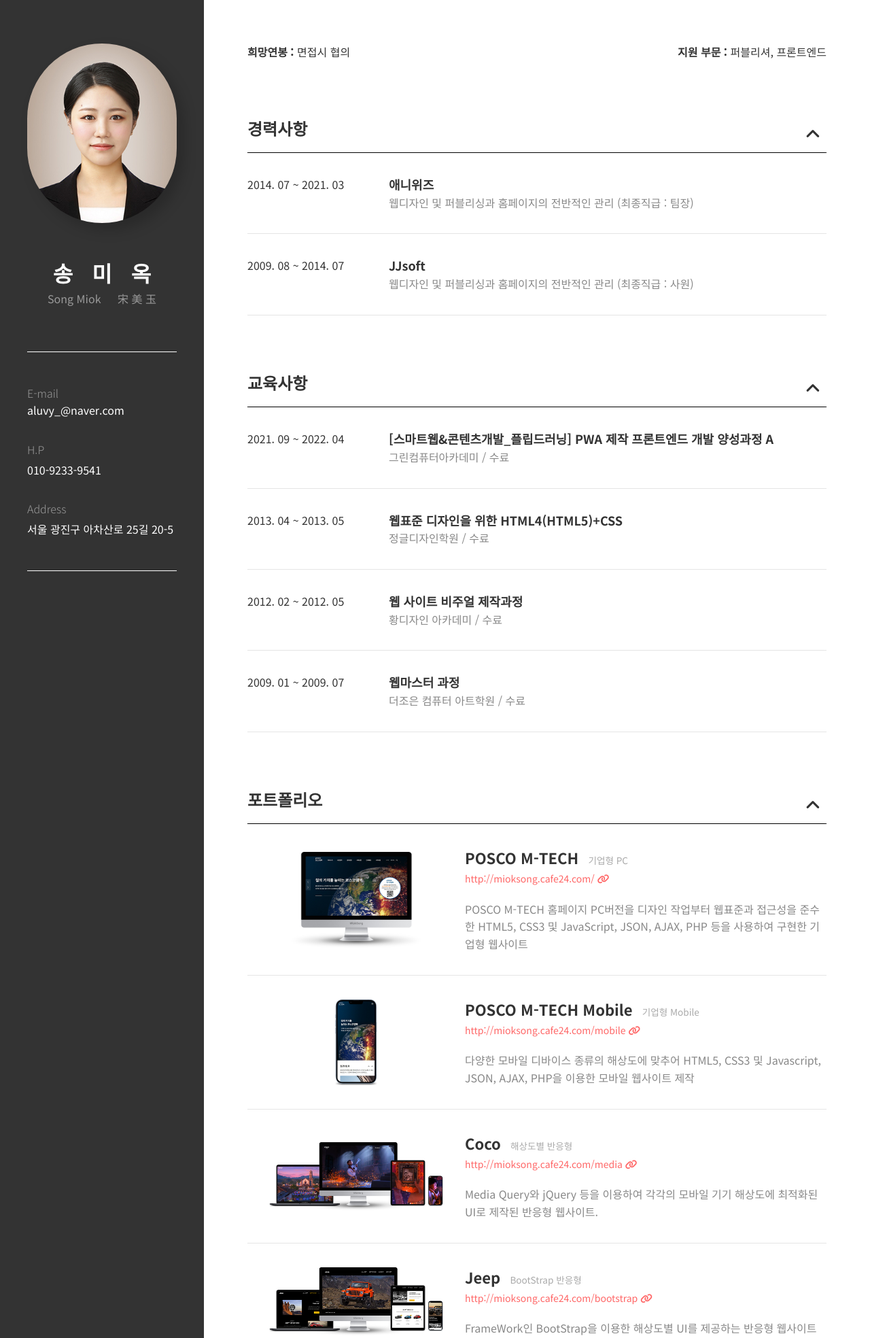
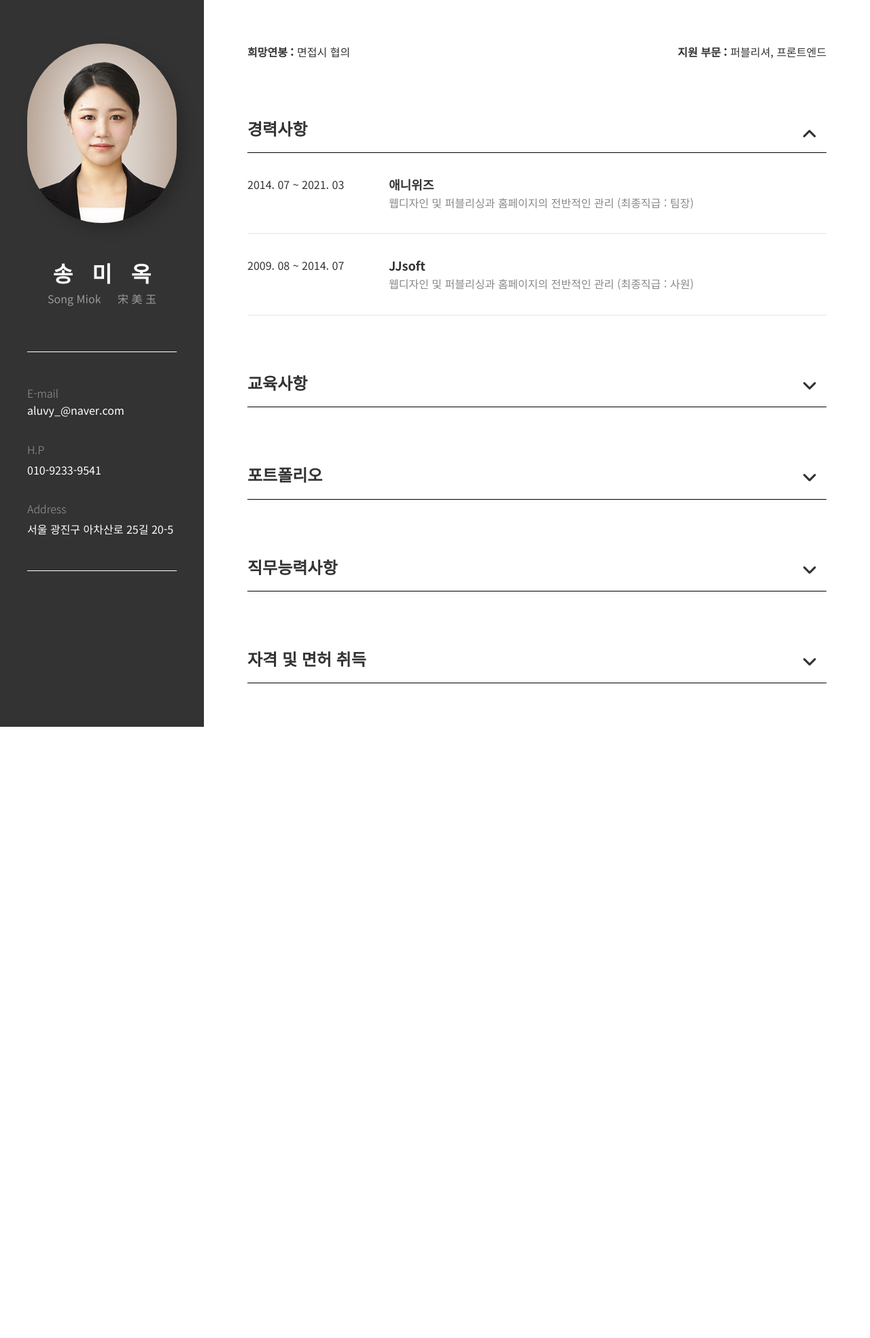
Before and after one commit to aluvy/www, a PHP site: page /resume/resume2.html in a window 1280 px wide. Shown: the top 1968 px of the page at 68% size. After the commit the page ends 1069 px from the top, so only its background shows below. Run offline with PHP 8.4, Linux system fonts and the light colour scheme; some libraries are stand-ins or nearby versions.

Commit message:
온라인이력서 수정

```diff
--- a/resume/resume2.css
+++ b/resume/resume2.css
@@ -83,8 +83,11 @@
 .content_wrap .section{position:relative; margin:5rem 0 0;}
 .content_wrap .section:nth-of-type(1){margin:0;}
 
-.content_wrap .section .open_btn{position:absolute; right:0; top:0; width: 2.5rem; height: 3.125rem; line-height: 3.125rem; text-align: center; cursor: pointer; transform:rotate(180deg);}
-.content_wrap .section .open_btn i{font-size:1.55rem; transition:transform .3s;}
+.content_wrap .section .open_btn{position:absolute; right:0; top:0; width: 3.125rem; height: 3.125rem; line-height: 3.125rem; text-align: center; cursor: pointer; border-radius:500px; transform:rotate(0deg); transform-origin: center center; transition:transform .3s;}
+.content_wrap .section .open_btn i{font-size:1.55rem;}
+.content_wrap .section .open_btn:hover{background:#f2f2f2;}
+/* open */
+.content_wrap .section.open .open_btn{transform:rotate(180deg);}
 
 
 
--- a/resume/resume2.html
+++ b/resume/resume2.html
@@ -175,7 +175,7 @@
                                 <i class="fas fa-link">링크</i>
                             </a>
 
-                            <p>가장 널리 사용되는 오픈소스 CMS중 워드프레스를 사용하여 구현한 ??? 반응형 홈페이지</p>
+                            <p>가장 널리 사용되는 오픈소스 CMS중 WordPress를 사용하여 구현한 나폴레옹제과점 반응형 홈페이지</p>
                         </dd>
                     </dl>
                 </div>
@@ -215,7 +215,7 @@
                             PHP, MySQL
                         </dt>
                         <dd>
-                            MySQL 데이터베이스 구축 및 SQL 명령어의 사용이 가능하며 php와 JavaScript를 이용한 개발 페이지 제작 가능 (회원가입, 로그인/로그아웃, 아이디/비밀번호 찾기, 게시판, 검색기능 등 구현)
+                            MySQL 데이터베이스 구축 및 SQL 명령어의 사용이 가능하며 PHP와 JavaScript를 이용한 개발 페이지 제작 가능 (회원가입, 로그인/로그아웃, 아이디/비밀번호 찾기, 게시판, 검색기능 등 구현)
                         </dd>
                     </dl>
                     <dl>
@@ -223,15 +223,15 @@
                             부트스트랩
                         </dt>
                         <dd>
-                            Javascript 반응형 프레임워크 중 하나인 부트스트랩을 사용하여 해상도에 따른 최적화된 반응형 웹사이트의 구축 가능
+                            JavaScript 반응형 프레임워크 중 하나인 BootStrap을 사용하여 해상도에 따른 최적화된 반응형 웹사이트의 구축 가능
                         </dd>
                     </dl>
                     <dl>
                         <dt>
-                            워드프레스
+                            WordPress
                         </dt>
                         <dd>
-                            다양한 테마와 플러그/위젯을 제공하는 오픈소스 CMS 중 가장 많이 쓰이는 워드프레스를 이용하여 홈페이지의 구축 및 관리 가능
+                            다양한 테마와 플러그/위젯을 제공하는 오픈소스 CMS 중 가장 많이 쓰이는 WordPress를 이용하여 홈페이지의 구축 및 관리 가능
                         </dd>
                     </dl>
                     <dl>
@@ -277,7 +277,7 @@
                     </dl>
                     <dl>
                         <dt>
-                            GIT HUB
+                            git hub
                         </dt>
                         <dd>
                             원격저장소 git hub 사용<br>
--- a/resume/resume2.js
+++ b/resume/resume2.js
@@ -21,18 +21,6 @@
     });
 
 
-
-
-    // setTimeout
-    // setTimeout(function(){
-    //     $('.section .cont').slideUp();
-    //     $('.section .open_btn i').css({transform: 'rotate(180deg)'});
-    // }, 0);  // 3초 후 작동
-    // setTimeout
-    setTimeout(function(){
-        $('.section .cont').slideDown();
-        $('.section .open_btn i').css({transform: ''});
-    }, 500);  // 3초 후 작동
 
 
 
@@ -63,22 +51,33 @@
 
 
 
+    // setTimeout
+    // setTimeout(function(){
+    //     $('.section .cont').slideUp();
+    //     $('.section .open_btn i').css({transform: 'rotate(180deg)'});
+    // }, 0);  // 3초 후 작동
+    // setTimeout
+    setTimeout(function(){ // 첫번째 탭 빼고 닫기
+
+        $('.section:eq(1)').children('.cont').slideDown();
+        $('.section:eq(1)').addClass('open');
 
 
-    // toggle
-    // $('.section h2').toggle(function(){
-    //     $(this).next().next('.cont').slideUp();
-    //     $(this).next().children('i').css({transform: 'rotate(180deg)'});
-    // }, function(){
-    //     $(this).next().next('.cont').slideDown();
-    //     $(this).next().children('i').css({transform: ''});
-    // });
-    $('.section .open_btn').toggle(function(){
-        $(this).next('.cont').slideUp();
-        $(this).children('i').css({transform: 'rotate(180deg)'});
-    }, function(){
-        $(this).next('.cont').slideDown();
-        $(this).children('i').css({transform: ''});
+    }, 300);  // 3초 후 작동
+
+
+    $('.section .open_btn').click(function(){
+        if($(this).parent('.section').hasClass('open')){ // open되어있으면
+
+            console.log('hi');
+            $(this).next('.cont').slideUp();
+            $(this).parent('.section').removeClass('open');
+
+        } else {
+            $(this).next('.cont').slideDown();
+            $(this).parent('.section').addClass('open');
+        }
     });
 
+
 });
```
